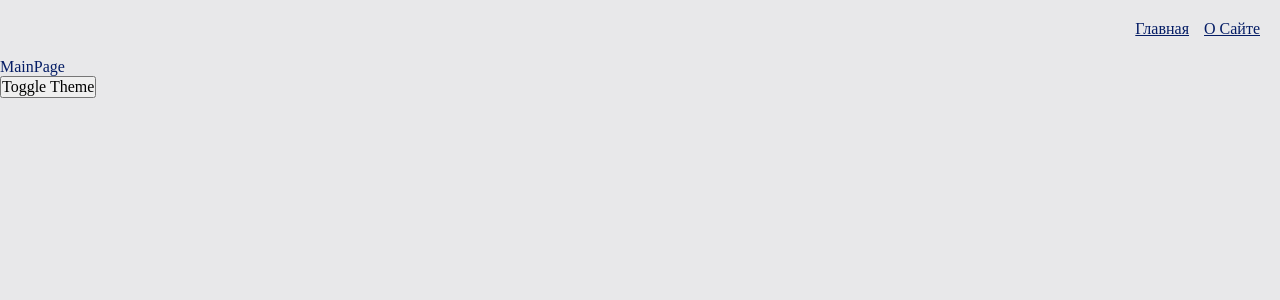
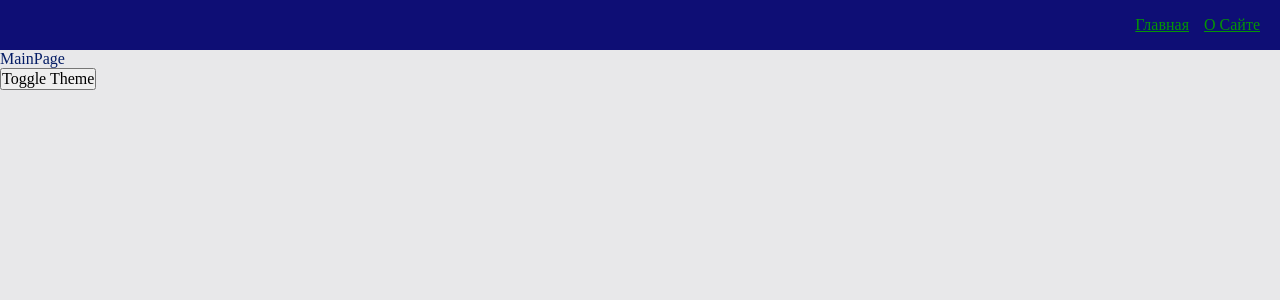
Before and after one commit to Ainswrg/PJ-29, a React app: page / in a window 1280 px wide. Shown: the top 300 px of the page. Built offline with nearby package versions, Linux system fonts and the light colour scheme.

Commit message:
refactor: update styles

```diff
--- a/src/app/styles/themes/dark.scss
+++ b/src/app/styles/themes/dark.scss
@@ -1,6 +1,9 @@
 .app.dark {
     --bg-color: #0e0e75;
+    --inverted-bg-color: #e8e8ea;
 
     --primary-color: #049604;
     --secondary-color: #04ff04;
+    --inverted-primary-color: #041c65;
+    --inverted-secondary-color: #014ff8;
 }
--- a/src/app/styles/themes/normal.scss
+++ b/src/app/styles/themes/normal.scss
@@ -1,6 +1,9 @@
 .app.light {
     --bg-color: #e8e8ea;
+    --inverted-bg-color: #0e0e75;
 
     --primary-color: #041c65;
     --secondary-color: #0449e0;
+    --inverted-primary-color: #049604;
+    --inverted-secondary-color: #04ff04;
 }
--- a/src/app/styles/variables/global.scss
+++ b/src/app/styles/variables/global.scss
@@ -8,4 +8,7 @@
     --font-size-l: 24px;
     --font-line-l: 32px;
     --font-l: var(--font-size-l) / var(--font-line-l) var(--font-family-main);
+
+    //Размеры
+    --navbar-height: 50px;
 }
```
